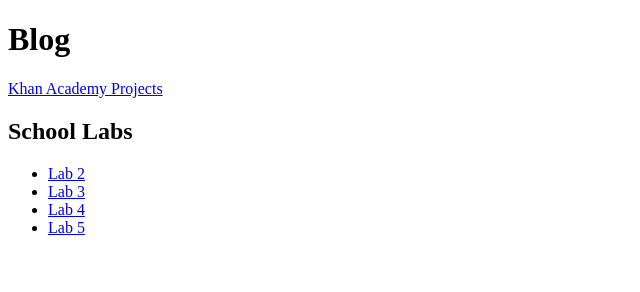
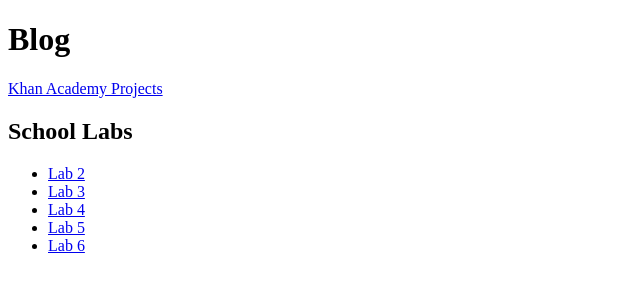
Before and after one commit to lockablemoss/lockablemoss.github.io, a plain HTML site: page index.html in a window 1280 px wide. Shown: the full height of the page, 0-640 px from the left. Drawn offline with Linux system fonts and the light colour scheme.

Commit message:
Updated index.html with new Lab entry

```diff
--- a/index.html
+++ b/index.html
@@ -11,5 +11,6 @@
           <li><a href="labs/Lab 3 Movie Web Page/index.html">Lab 3</a></li>
           <li><a href="labs/Lab 4 Movie Styles/index.html">Lab 4</a></li>
           <li><a href="labs/Lab 5 Movie Web Site Update/index.html">Lab 5</a></li>
+          <li><a href="labs/Lab 6 Web Design Fundementals/index.html">Lab 6</a></li>
         </ul>
   </body>
```
